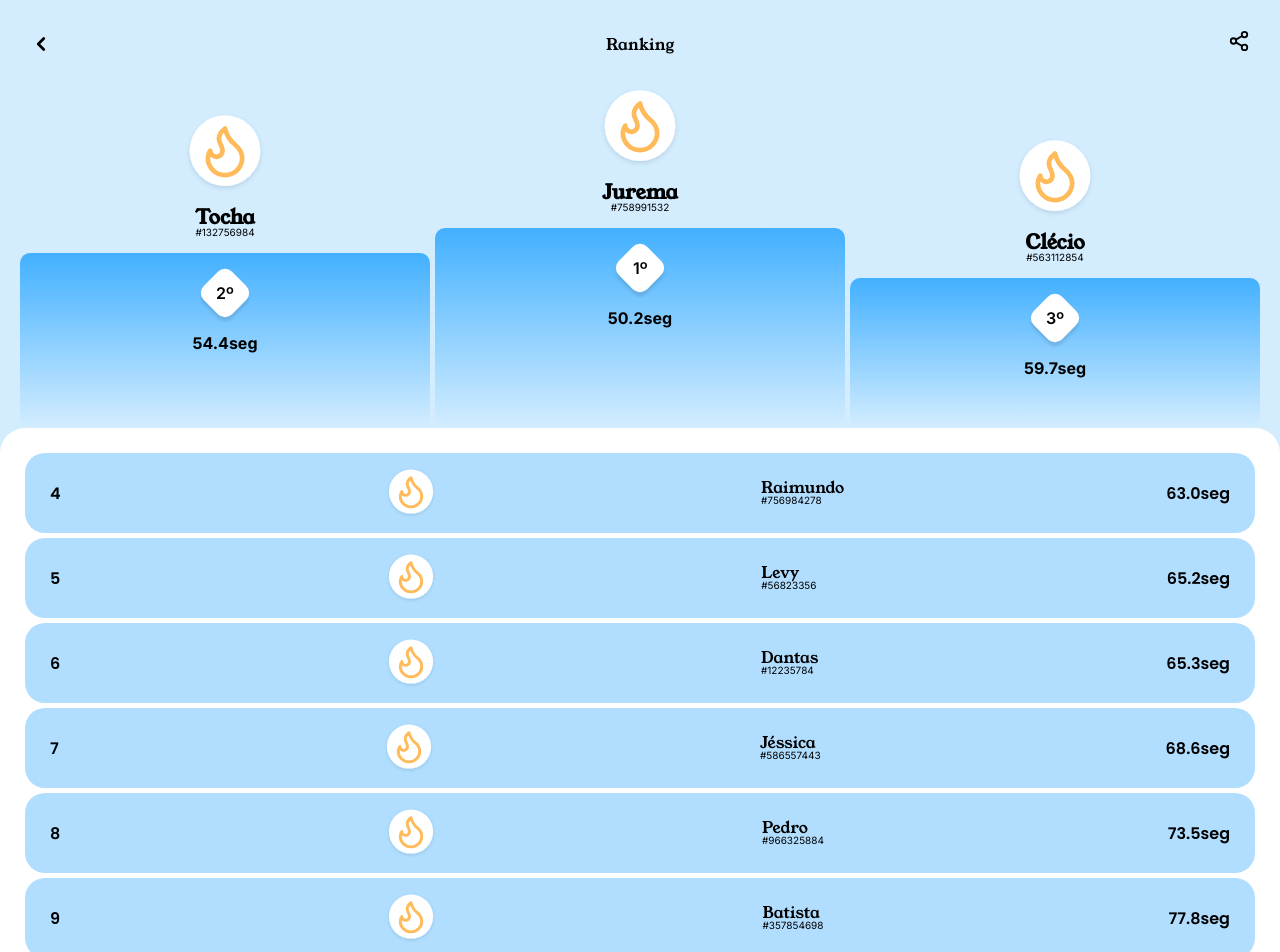
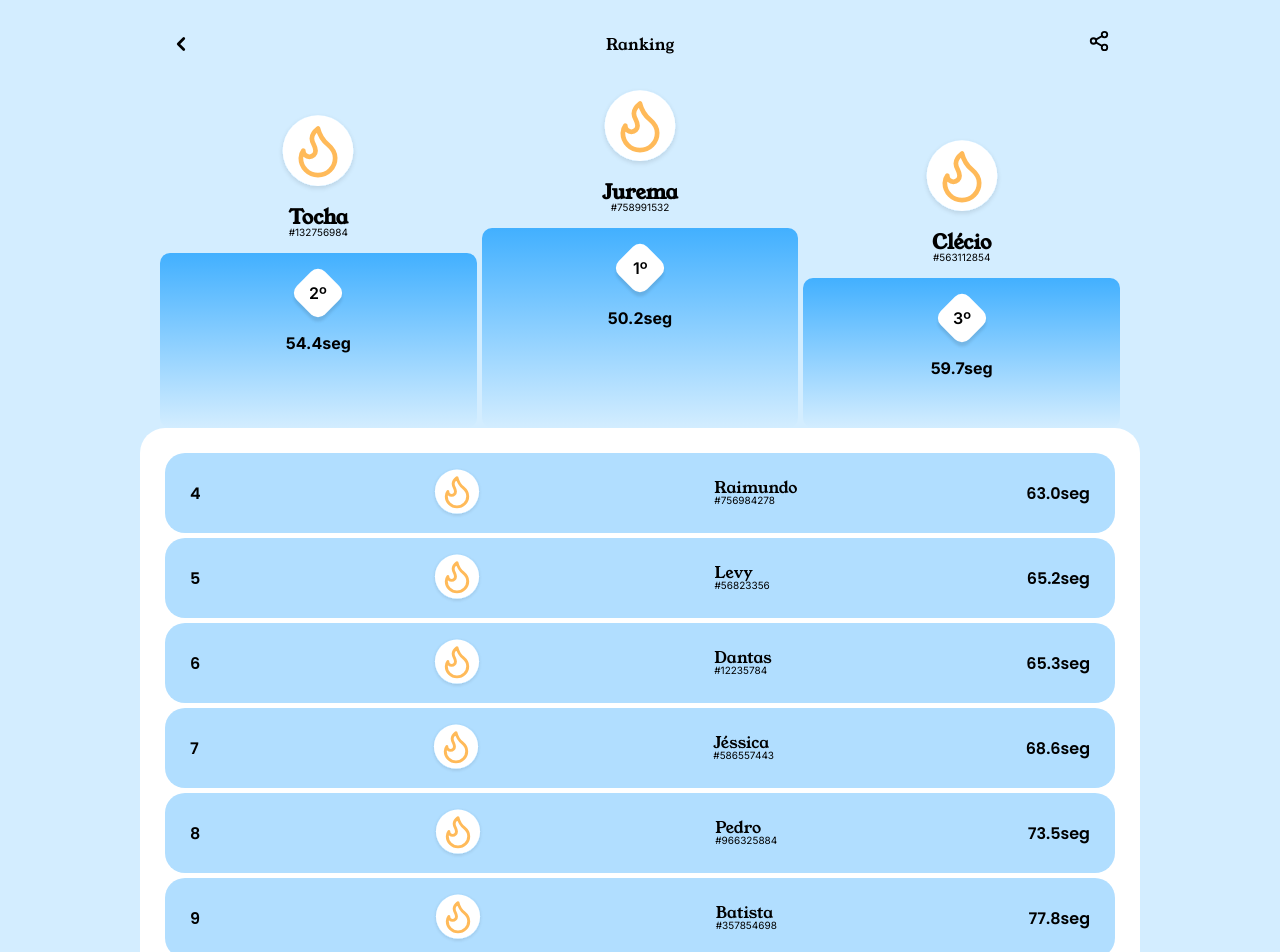
Before and after one commit to TypeClecio/GameBiblico, a React (Vite) app: page /ranking in a window 1280 px wide. Shown: the top 952 px of the page. Built offline with nearby package versions, Linux system fonts and the light colour scheme.

Commit message:
Ajustando as margens do conteudo

```diff
--- a/src/pages/Ranking/Ranking.module.scss
+++ b/src/pages/Ranking/Ranking.module.scss
@@ -1,6 +1,8 @@
 // Escopo global da página INICIAL
 .escopo {
   width: 100vw;
+  max-width: 1000px;
+  margin: 0 auto;
   height: 100vh;
   display: flex;
   flex-direction: column;
@@ -28,9 +30,9 @@
 
 // Seção com Pódio onde destaca os 3 melhores jogadore
 .secaoPodio {
+  width: 100%;
   gap: 5px;
   display: flex;
-  width: 100vw;
   padding: 0 20px;
 
   // Cada jogador
@@ -126,7 +128,7 @@
 
 // Lista com demais jogadores que acertaram todos os livros
 .secaoListaDeJogadores {
-  width: 100vw;
+  width: 100%;
   height: 100%;
   padding: 25px;
   padding-bottom: 50px;
```
